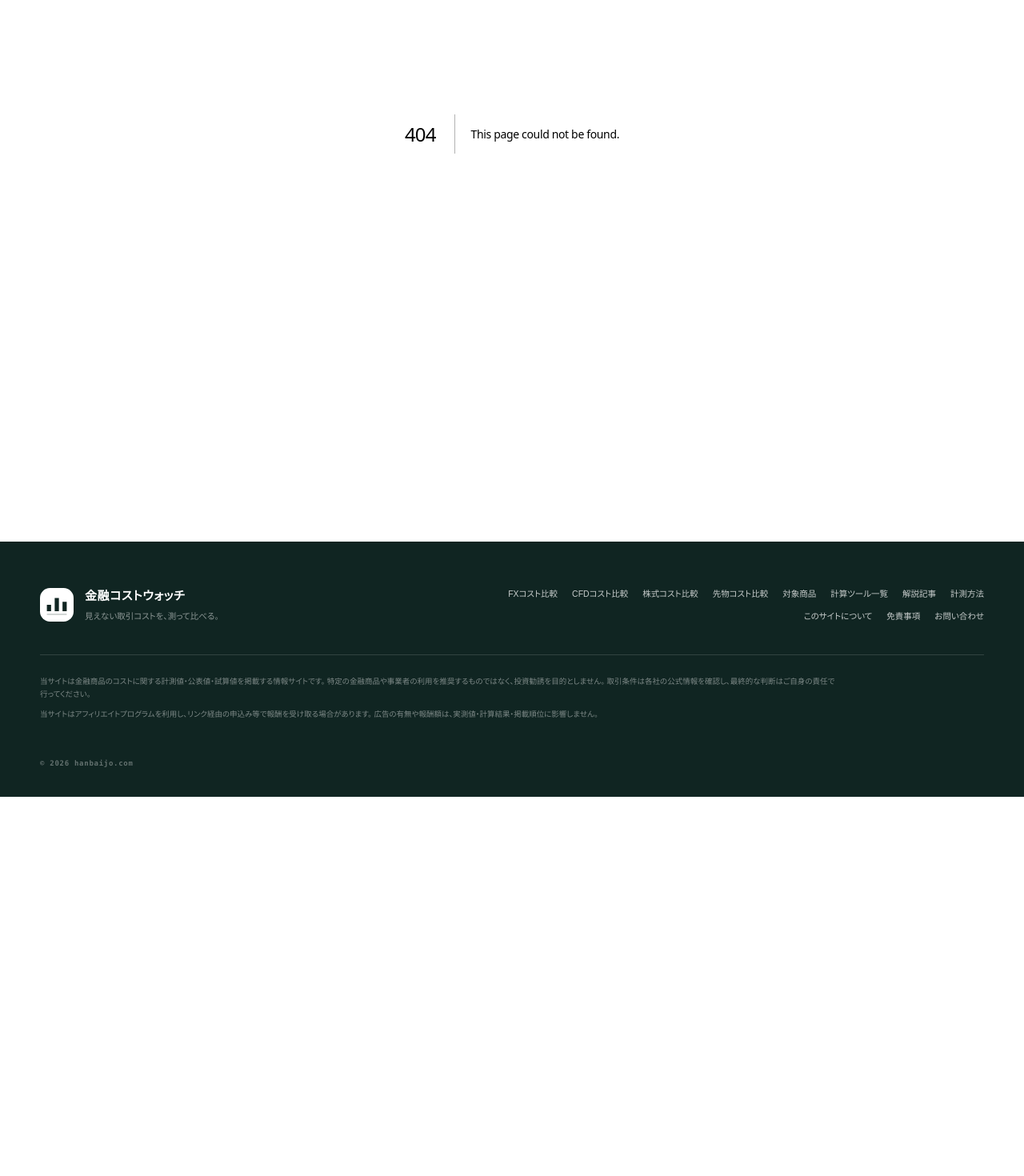
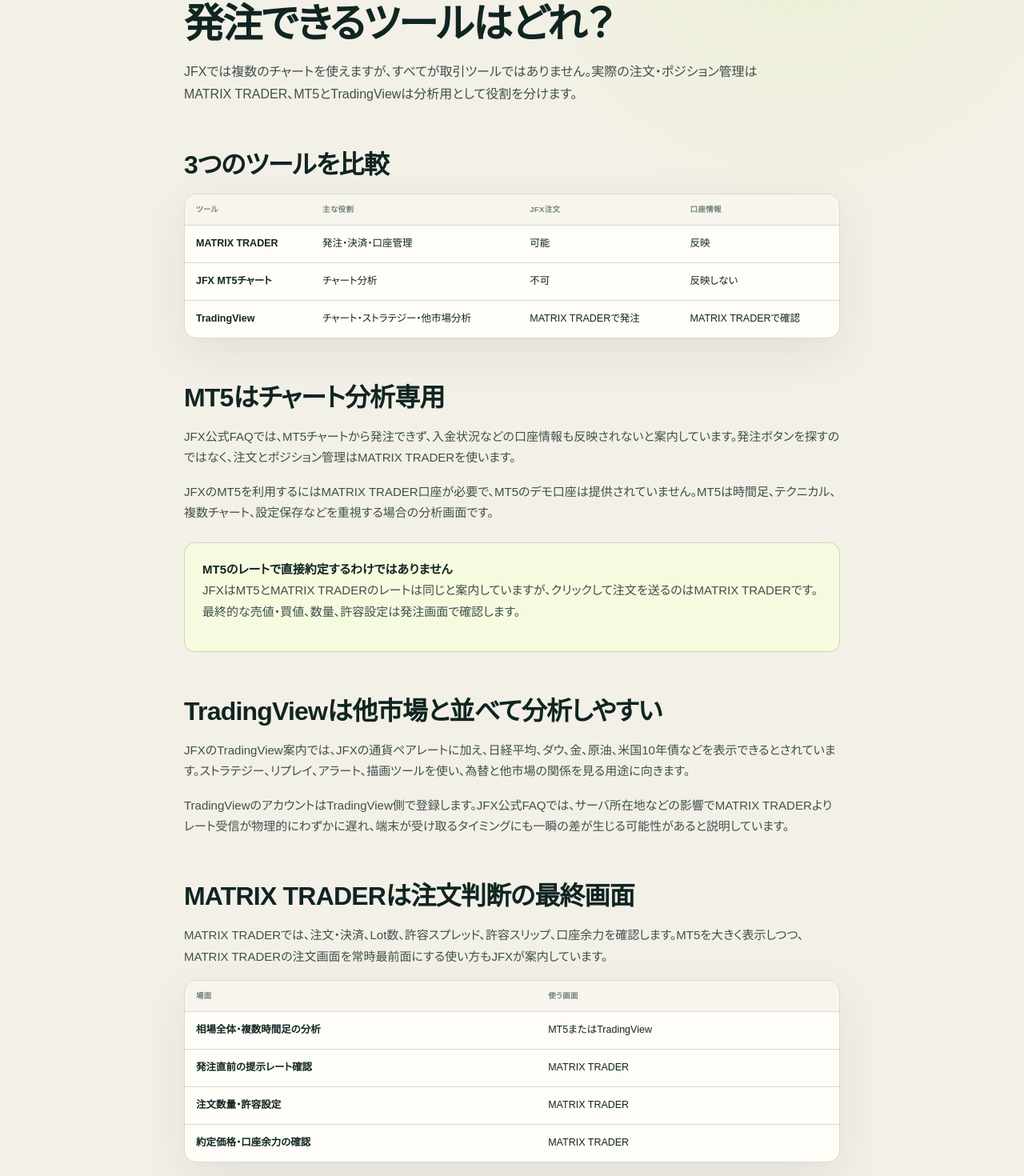
Before and after one commit to mrok18/hanbaijo, a Next.js app: page /articles/jfx-mt5-tradingview-matrix-trader in a window 1280 px wide. Before the commit this address had no page. Shown: the part 310-1780 px from the top of the page at 80% size. Before the commit the page ends 1306 px from the top, so only its background shows below. Built offline with nearby package versions, Linux system fonts and the light colour scheme.

Commit message:
content: compare JFX trading tools

```diff
--- /dev/null
+++ b/app/articles/jfx-mt5-tradingview-matrix-trader/page.tsx
@@ -0,0 +1,65 @@
+import Link from 'next/link';
+
+export const metadata = {
+  title: 'JFXのMT5・TradingView・MATRIX TRADERの違い｜発注できるツールは？',
+  description: 'JFXのMT5チャート、TradingView、MATRIX TRADERを、発注、口座情報、レート、分析機能、利用条件から比較します。',
+};
+
+export default function Page() {
+  return <article>
+    <p className="page-kicker">JFX / TRADING TOOLS</p>
+    <h1>JFXのMT5・TradingView・MATRIX TRADER<br />発注できるツールはどれ？</h1>
+    <p className="lede">JFXでは複数のチャートを使えますが、すべてが取引ツールではありません。実際の注文・ポジション管理はMATRIX TRADER、MT5とTradingViewは分析用として役割を分けます。</p>
+
+    <h2>3つのツールを比較</h2>
+    <div className="data-panel"><div className="table-scroll"><table className="rates comparison-table"><thead><tr><th>ツール</th><th>主な役割</th><th>JFX注文</th><th>口座情報</th></tr></thead><tbody>
+      <tr><td className="ex-name">MATRIX TRADER</td><td>発注・決済・口座管理</td><td>可能</td><td>反映</td></tr>
+      <tr><td className="ex-name">JFX MT5チャート</td><td>チャート分析</td><td>不可</td><td>反映しない</td></tr>
+      <tr><td className="ex-name">TradingView</td><td>チャート・ストラテジー・他市場分析</td><td>MATRIX TRADERで発注</td><td>MATRIX TRADERで確認</td></tr>
+    </tbody></table></div></div>
+
+    <h2>MT5はチャート分析専用</h2>
+    <p>JFX公式FAQでは、MT5チャートから発注できず、入金状況などの口座情報も反映されないと案内しています。発注ボタンを探すのではなく、注文とポジション管理はMATRIX TRADERを使います。</p>
+    <p>JFXのMT5を利用するにはMATRIX TRADER口座が必要で、MT5のデモ口座は提供されていません。MT5は時間足、テクニカル、複数チャート、設定保存などを重視する場合の分析画面です。</p>
+    <div className="callout"><strong>MT5のレートで直接約定するわけではありません</strong><p>JFXはMT5とMATRIX TRADERのレートは同じと案内していますが、クリックして注文を送るのはMATRIX TRADERです。最終的な売値・買値、数量、許容設定は発注画面で確認します。</p></div>
+
+    <h2>TradingViewは他市場と並べて分析しやすい</h2>
+    <p>JFXのTradingView案内では、JFXの通貨ペアレートに加え、日経平均、ダウ、金、原油、米国10年債などを表示できるとされています。ストラテジー、リプレイ、アラート、描画ツールを使い、為替と他市場の関係を見る用途に向きます。</p>
+    <p>TradingViewのアカウントはTradingView側で登録します。JFX公式FAQでは、サーバ所在地などの影響でMATRIX TRADERよりレート受信が物理的にわずかに遅れ、端末が受け取るタイミングにも一瞬の差が生じる可能性があると説明しています。</p>
+
+    <h2>MATRIX TRADERは注文判断の最終画面</h2>
+    <p>MATRIX TRADERでは、注文・決済、Lot数、許容スプレッド、許容スリップ、口座余力を確認します。MT5を大きく表示しつつ、MATRIX TRADERの注文画面を常時最前面にする使い方もJFXが案内しています。</p>
+    <div className="data-panel"><div className="table-scroll"><table className="rates comparison-table"><thead><tr><th>場面</th><th>使う画面</th></tr></thead><tbody>
+      <tr><td className="ex-name">相場全体・複数時間足の分析</td><td>MT5またはTradingView</td></tr>
+      <tr><td className="ex-name">発注直前の提示レート確認</td><td>MATRIX TRADER</td></tr>
+      <tr><td className="ex-name">注文数量・許容設定</td><td>MATRIX TRADER</td></tr>
+      <tr><td className="ex-name">約定価格・口座余力の確認</td><td>MATRIX TRADER</td></tr>
+    </tbody></table></div></div>
+
+    <h2>4時間足の形が違う場合がある</h2>
+    <p>同じレートでも、ローソク足を区切る基準時刻が異なると足の形は変わります。JFXのFAQでは、MATRIX TRADERの4時間足は日本時間0時基準、MT5は別のタイムゾーンの0時基準で描画されるため形状が異なると説明しています。分析ルールを作るときは使用チャートを固定します。</p>
+
+    <h2>短期売買用の配置例</h2>
+    <ol>
+      <li>MT5またはTradingViewで方向・節目を確認</li>
+      <li>MATRIX TRADERで通貨ペアとLot数を再確認</li>
+      <li>提示スプレッドと許容スリップを確認</li>
+      <li>MATRIX TRADERから発注</li>
+      <li>約定履歴で発注価格との差を記録</li>
+    </ol>
+    <p>分析画面が増えるほど判断材料は増えますが、発注経路を一つに固定すると誤操作を減らせます。</p>
+
+    <section className="article-sources" aria-labelledby="sources"><h2 id="sources">参照した公式資料</h2><ul>
+      <li><a href="https://www.jfx.co.jp/mt5/index.html" target="_blank" rel="noopener noreferrer">JFX「MT5が選ばれる理由」</a></li>
+      <li><a href="https://faq.jfx.co.jp/faq/detail?category=59&amp;id=634&amp;site=FX557CTV" target="_blank" rel="noopener noreferrer">JFX FAQ「MT5チャートからの発注」</a></li>
+      <li><a href="https://faq.jfx.co.jp/faq/detail?category=59&amp;id=635&amp;site=FX557CTV" target="_blank" rel="noopener noreferrer">JFX FAQ「MT5とMATRIX TRADERのレート」</a></li>
+      <li><a href="https://www.jfx.co.jp/landing/mt_tradingview/" target="_blank" rel="noopener noreferrer">JFX「TradingViewをはじめてみよう」</a></li>
+      <li><a href="https://faq.jfx.co.jp/faq/detail?category=53&amp;id=588&amp;site=FX557CTV" target="_blank" rel="noopener noreferrer">JFX FAQ「TradingViewとMATRIX TRADERのレート」</a></li>
+    </ul><p>ツール仕様は2026年9月8日に公式ページで確認しました。提供機能・利用条件は変更される場合があります。</p></section>
+
+    <p><Link href="/articles/jfx-quick-order-settings">MATRIX TRADERのクイック注文設定を見る →</Link></p>
+    <p><Link href="/articles/jfx-order-slippage-rules">注文方法と約定ルールを見る →</Link></p>
+    <p><Link href="/articles/jfx-scalping-spread-cost">JFXの時間帯別コストを見る →</Link></p>
+    <p><Link href="/fx/jfx">JFXの取引条件一覧へ →</Link></p>
+  </article>;
+}
--- a/app/articles/jfx-quick-order-settings/page.tsx
+++ b/app/articles/jfx-quick-order-settings/page.tsx
@@ -54,6 +54,7 @@ export default function Page() {
     </ul><p>注文機能は2026年9月8日に公式資料で確認しました。利用端末やツールの版によって操作方法が異なるため、最新の取引画面・マニュアルもご確認ください。</p></section>
 
     <p><Link href="/articles/jfx-order-slippage-rules">JFXの注文方法とスリッページを見る →</Link></p>
+    <p><Link href="/articles/jfx-mt5-tradingview-matrix-trader">MT5・TradingViewと発注画面の違いを見る →</Link></p>
     <p><Link href="/tools/jfx-scalping-cost-calculator">JFXのスキャルピングコストを計算する →</Link></p>
     <p><Link href="/articles/jfx-lot-trade-unit">JFXの1Lotと通貨数を確認する →</Link></p>
     <p><Link href="/fx/jfx">JFXの取引条件一覧へ →</Link></p>
--- a/app/articles/posts.ts
+++ b/app/articles/posts.ts
@@ -1,4 +1,5 @@
 export const POSTS = [
+  { slug: 'jfx-mt5-tradingview-matrix-trader', category: 'FX・JFX', title: 'JFXのMT5・TradingView・MATRIX TRADERの違い', desc: '発注、口座情報、レート受信、チャート分析の役割から3つのツールを比較する。' },
   { slug: 'jfx-deposit-not-reflected', category: 'FX・JFX', title: 'JFXの入金が反映されない原因｜クイック入金・銀行振込', desc: '銀行引落し、終了操作、通信、口座番号、振込名義、メンテナンスを順番に切り分ける。' },
   { slug: 'jfx-trading-hours-maintenance', category: 'FX・JFX', title: 'JFXの取引時間｜夏時間・冬時間・メンテナンスと土日の注文', desc: '月曜開始・土曜終了、日締めによる通信切断、週末の予約注文、時間指定注文の違いを整理する。' },
   { slug: 'jfx-beginner-vs-matrix-trader', category: 'FX・JFX', title: 'JFXビギナーFXとMATRIX TRADERの違い｜100通貨・1,000通貨', desc: '最低取引単位、通貨ペア、分析ツール、キャンペーンからミニ口座と本口座を比較する。' },
--- a/app/fx/jfx/page.tsx
+++ b/app/fx/jfx/page.tsx
@@ -12,6 +12,7 @@ export const metadata = {
 export default function Page() {
   if (!provider) notFound();
   return <FxProviderFactSheet provider={provider} relatedArticles={[
+    { href: '/articles/jfx-mt5-tradingview-matrix-trader', title: 'MT5・TradingView・MATRIX TRADERを比較', description: '分析専用チャートと実際の発注・口座管理画面の役割を分けます。' },
     { href: '/articles/jfx-deposit-not-reflected', title: 'JFXの入金が反映されない場合', description: 'クイック入金と銀行振込を、引落し・終了操作・名義・口座番号から切り分けます。' },
     { href: '/articles/jfx-trading-hours-maintenance', title: 'JFXの取引時間とメンテナンス', description: '夏時間・冬時間、毎営業日の日締め、土日の注文受付を整理します。' },
     { href: '/articles/jfx-beginner-vs-matrix-trader', title: 'ビギナーFXとMATRIX TRADERを比較', description: '100通貨のミニ口座と1,000通貨の本口座を、取扱商品・分析環境まで比較します。' },
```
